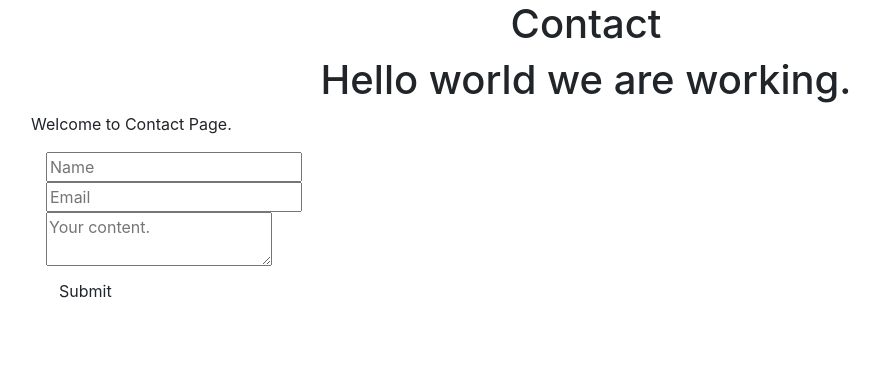
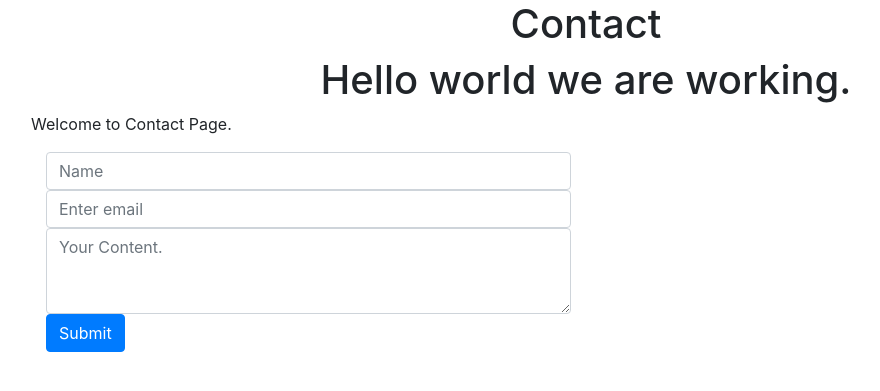
Before and after one commit to LakshyaKhatri/Django-Ecommerce, a Django app: page /contact/ in a window 1280 px wide. Shown: the top 391 px of the page, without its empty margins (54-934 px from the left). Run offline with Django 3.2, Linux system fonts and the light colour scheme; some libraries are stand-ins or nearby versions.

Commit message:
Render views.html

```diff
--- a/src/templates/contact/view.html
+++ b/src/templates/contact/view.html
@@ -21,13 +21,10 @@
         <p>{{ content }}</p>
         <div class='col-sm-6 col-12'>
         <form method='POST'> {% csrf_token %}
-            <input name='fullname' type='text' class='form-contol' placeholder='Name'>
-            <br>
-            <input name='email' type='email' class='form-contol' placeholder='Email'>
-            <br>
-            <textarea name="content" class='form-contol' placeholder="Your content."></textarea>
-            <br>
-            <button type='submit' class='btn btn-default'>Submit</button>
+            <input name="fullname" type="text" class="form-control" placeholder="Name">
+            <input name="email" type="email" class="form-control" placeholder="Enter email">
+            <textarea name="content" class="form-control" rows="3" placeholder="Your Content."></textarea>
+            <button type="submit" class="btn btn-primary">Submit</button>
         </form>
         </div>
     </div>
```
